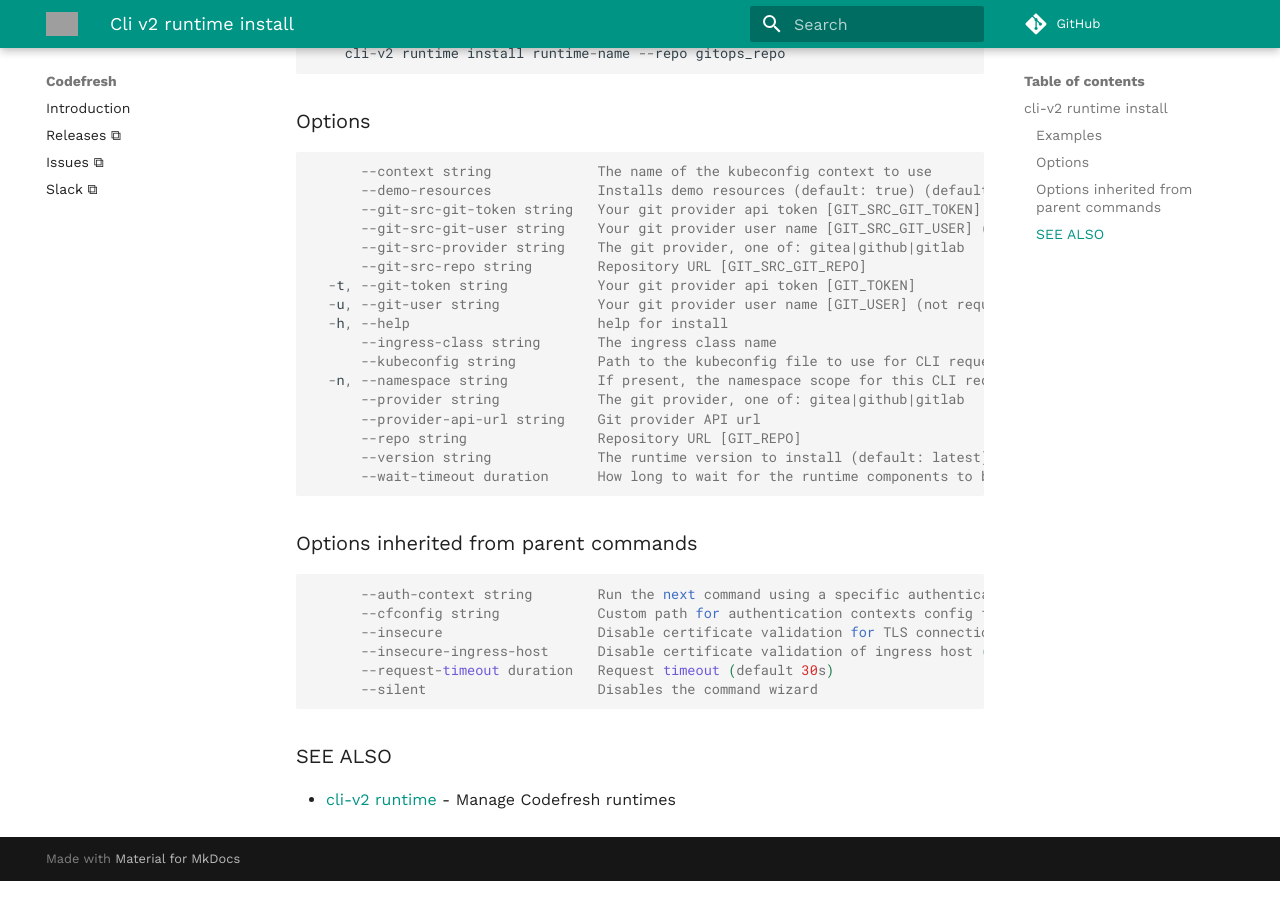
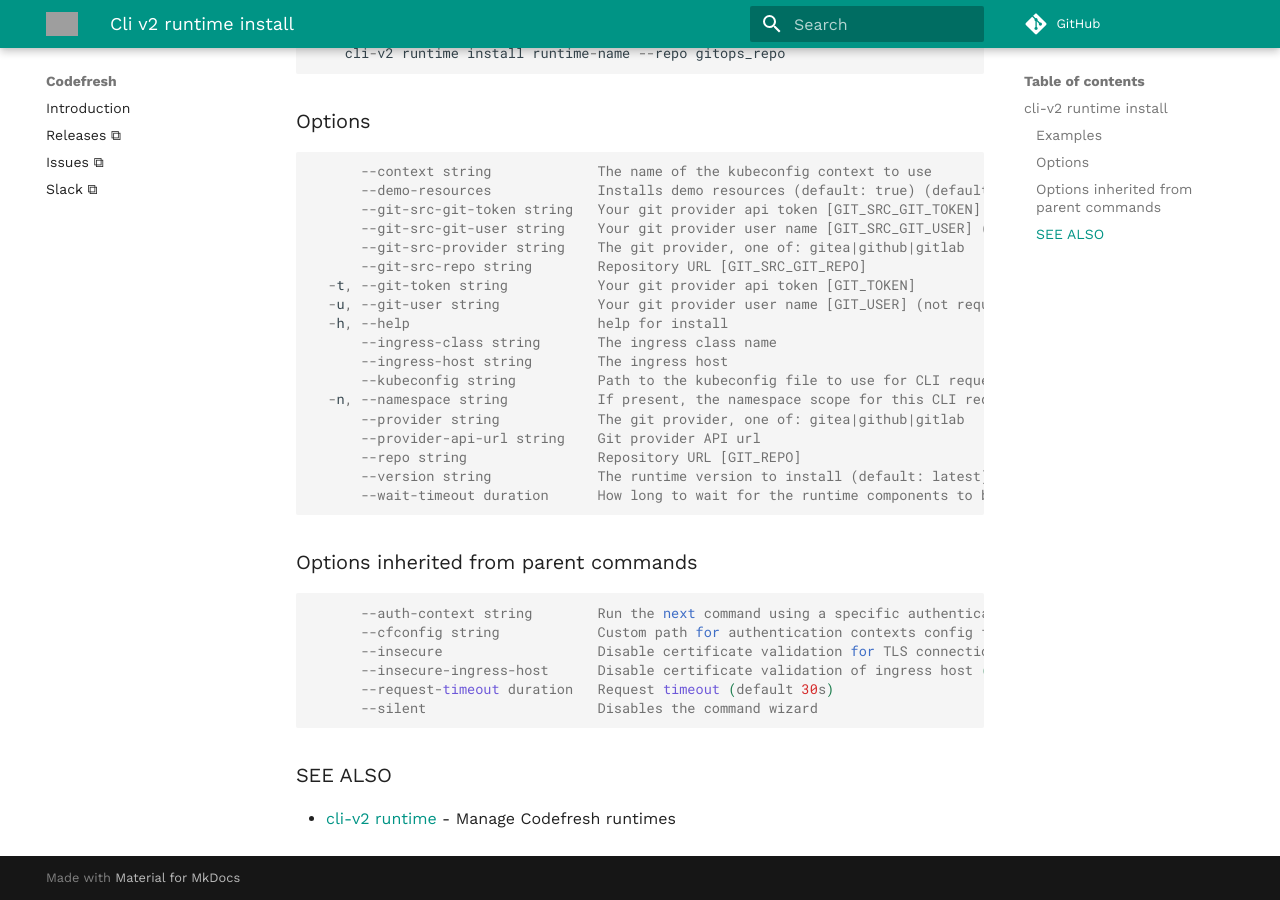
Before and after one commit to codefresh-io/cli-v2, an MkDocs documentation site: the page built from docs/commands/cli-v2_runtime_install.md, in a window 1280 px wide and 900 px high, scrolled down 615 px. Built offline with MkDocs 1.6.1 and Material for MkDocs 9.7.7, drawn with Linux system fonts in a browser that asks for light colours; comment, search, counter and statistics services are not loaded; grey boxes are pictures that could not be loaded.

Commit message:
docs update

```diff
--- a/docs/commands/cli-v2_runtime_install.md
+++ b/docs/commands/cli-v2_runtime_install.md
@@ -38,6 +38,7 @@ cli-v2 runtime install [runtime_name] [flags]
   -u, --git-user string            Your git provider user name [GIT_USER] (not required in GitHub)
   -h, --help                       help for install
       --ingress-class string       The ingress class name
+      --ingress-host string        The ingress host
       --kubeconfig string          Path to the kubeconfig file to use for CLI requests.
   -n, --namespace string           If present, the namespace scope for this CLI request
       --provider string            The git provider, one of: gitea|github|gitlab
```
